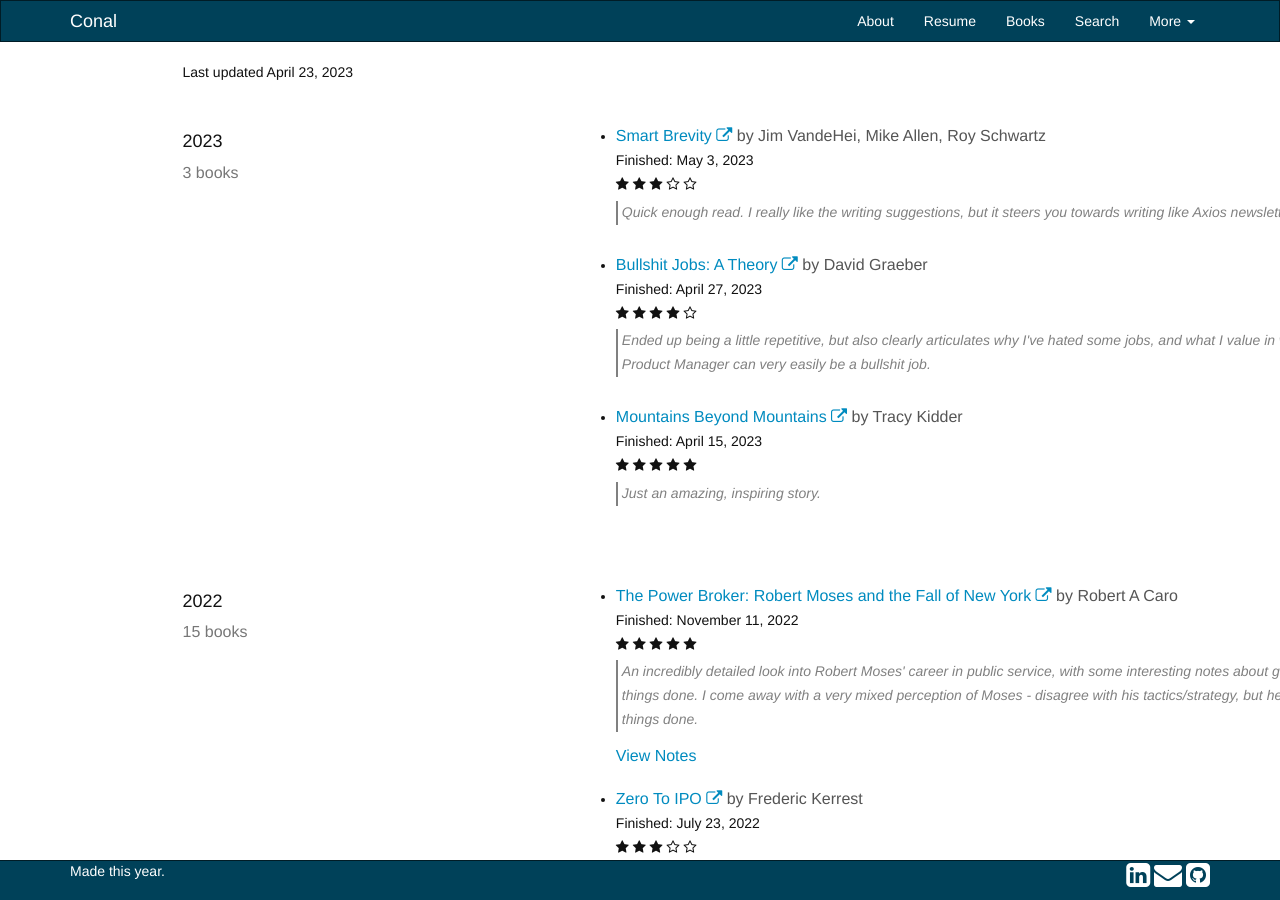
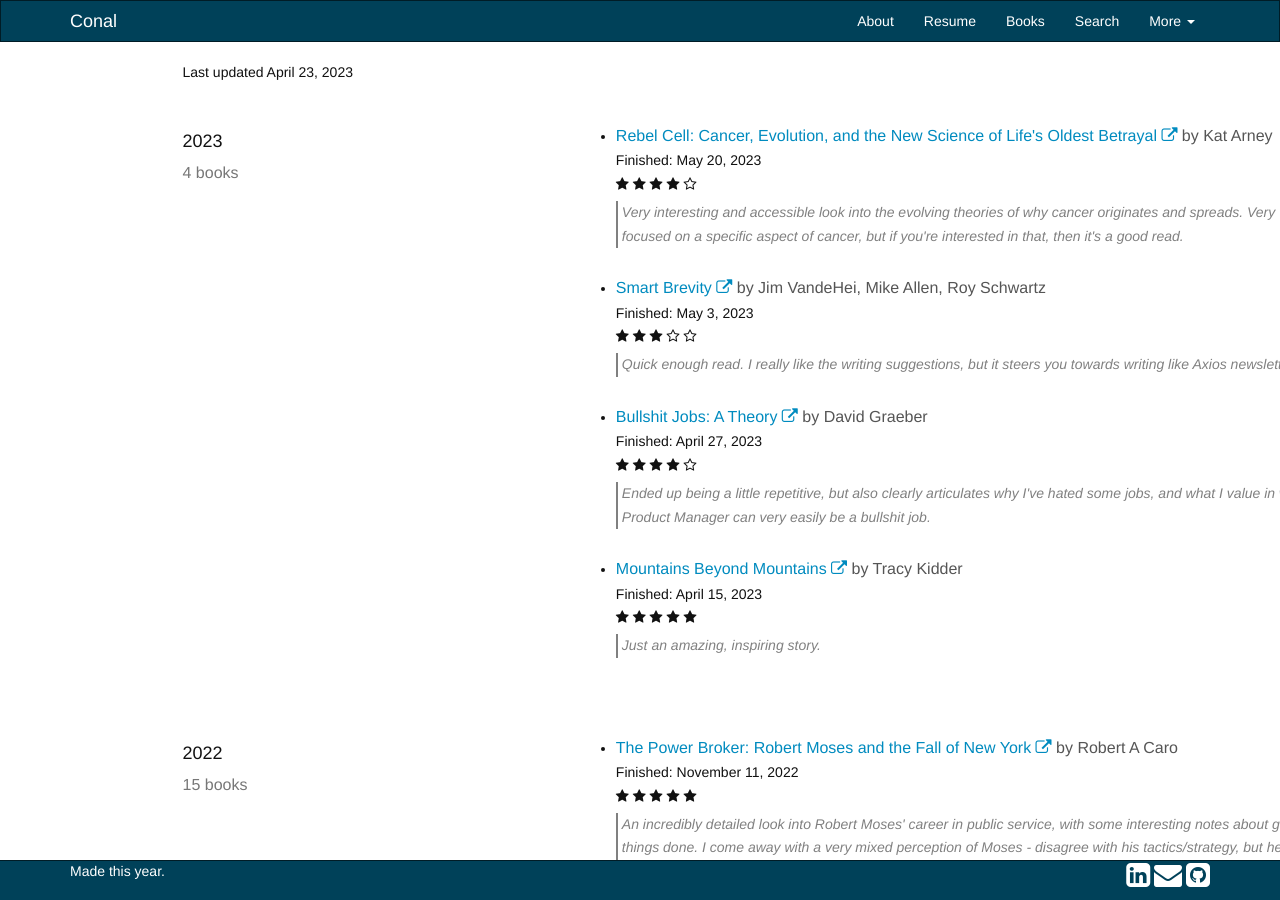
Before and after one commit to cms5109/cms5109.github.io, a Jekyll site: the page built from books.html, in a window 1280 px wide and 900 px high. Built offline with Jekyll 4.4.1, drawn with Linux system fonts in a browser that asks for light colours; nearby versions of some CDN libraries; comment, search, counter and statistics services are not loaded; a style sheet for code colours, icons or effects is not loaded; some of the changed lines change nothing that is shown.

Commit message:
Adding notes from good strategy bad strategy

```diff
--- a/_data/books.yml
+++ b/_data/books.yml
@@ -2,6 +2,13 @@
 list:
   - year: "2023"
     books:
+      - title: "Rebel Cell: Cancer, Evolution, and the New Science of Life's Oldest Betrayal"
+        author: Kat Arney
+        link: https://www.amazon.com/Rebel-Cell-Evolution-Science-Betrayal/dp/1950665305
+        finished: May 20, 2023
+        stars: 4
+        quick_take: "Very interesting and accessible look into the evolving theories of why cancer originates and spreads. Very focused on a specific aspect of cancer, but if you're interested in that, then it's a good read."
+
       - title: "Smart Brevity"
         author: Jim VandeHei, Mike Allen, Roy Schwartz
         link: https://www.amazon.com/Smart-Brevity-Power-Saying-More/dp/1523516976
--- /dev/null
+++ b/_posts/2023-05-20-notes-from-good-strategy-bad-strategy.md
@@ -0,0 +1,98 @@
+---
+layout: post
+title: Notes from Good Strategy Bad Strategy
+book_title: "Good Strategy/Bad Strategy: The difference and why it matters"
+date: 2022-03-30 9:00
+categories: leadership strategy
+---
+
+#### Page 6: ###
+A strategy that fails to define a variety of plausible and feasible immediate actions is missing a critical component.
+
+Executives who complain about "execution" problems have usually confused strategy with goal setting. When the "strategy" process is basically a game of setting performance goals - so much market share and so much profit, so many students graduating high school, so many visitors to the museum - then there remains a yawning gap between these ambitions and action. Strategy is about _how_ and organization will move forward. Doing strategy is figuring out _how_ to advance the organization's interests.
+
+<br>
+
+#### Page 7: ###
+A good strategy has an essential logical structure that I call the _kernel._ The kernel of a strategy contains three elements: a diagnosis, a guiding policy, and coherent action. The guiding policy specifies the approach to dealing with the obstacles called out in the diagnosis. It is like a signpost, marking the direction forward but not defining the details of the trip. Coherent actions are feasible coordinated policies, resource commitments, and actions designed to carry out the guiding policy.
+
+<br>
+
+#### Page 32: ###
+To detect a bad strategy, look for one of its four major hallmarks:
+* **Fluff.** Fluff is a form of gibberish masquerading as strategic concepts or arguments. It uses "Sunday" words (words that are inflated and unnecessarily abstruse) and apparently esoteric concepts to create the illusion of high-level thinking.
+* **Failure to face the challenge.** Bad strategy fails to recognize or define the challenge. When you cannot define the challenge, you cannot evaluate a strategy or improve it.
+* **Mistaking goals for strategy.** Many bad strategies are just statements of desire rather than plans for overcoming obstacles.
+* **Bad strategic objectives.** A strategic objective is set by a leader as a means to an end. Strategic objectives are "bad" when they fail to address critical issues or when they are impracticable.
+
+<br>
+
+#### Page 48: ###
+In Europe, motivational speakers are not the staple on the management lecture circuit that they are in the United States, where the doctrine of leadership as motivation is alive and well. Here, for example, is H. Ross Perot: "Most people give up just when they're about to achieve success. They quit on the one-yard line. They give up at the last minute of the game, one foot from a winning touchdown."
+
+Hearing this, many Americans nod in agreement. Many Europeans, by contrast, hear the echo of the "one last push" at Passchendaele. There, the slaughtered troops did not suffer from a lack of motivation. They suffered from a lack of competent strategic leadership. Motivation is an essential part of life and success, and a leader may justly ask for "one last push," but the leader's job is more than that. The job of the leader is also to create the conditions that will make that push effective, to have a strategy worthy of the effort called upon.
+
+<br>
+
+#### Page 77: ###
+The kernel of a strategy contains three elements:
+1. A _diagnosis_ that defines or explains the nature of the challenge. A good diagnosis simplifies the often overwhelming complexity of reality by identifying certain aspects of the situation as critical.
+1. A _guiding policy_ for dealing with the challenge. This is an overall approach chosen to cope with or overcome the obstacles identified in the diagnosis.
+1. A set of _coherent actions_ that are designed to carry out the guiding policy. These are steps that are coordinated with one another to work together in accomplishing the guiding policy.
+
+Here are some examples:
+* For a doctor, the challenge appears as a set of signs and symptoms together with a history. The doctor makes a clinical diagnosis, naming a disease or pathology. The therapeutic approach chosen is the doctor's guiding policy. The doctor's specific prescriptions for diet, therapy, and medication are the set of coherent actions to be taken.
+* Inn business, the challenge is usually dealing with change and competition. The first step toward effective strategy is diagnosing the specific structure of the challenge rather than simply naming performance goals. The second step is choosing an overall guiding policy for dealing with the situation that builds on or creates some type of leverage or advantage. The third step is the design of a configuration of actions and resource allocations that implement the chosen guiding policy.
+
+<br>
+
+#### Page 84: ###
+The guiding policy outlines an overall approach for overcoming the obstacles highlighted by the diagnosis. It is "guiding" because it channels action in certain directions without defining exactly what shall be done. ...
+
+A guiding policy creates advantage by _anticipating_ the actions and reactions of others, by _reducing the complexity and ambiguity_ in the situation, by exploiting the _leverage_ inherent in concentrating effort on a pivotal or decisive aspect of the situation, and by creating policies and actions that are _coherent_ each building on the other rather than canceling one another out.
+
+<br>
+
+#### Page 92: ###
+The idea that coordination, by itself, can be a source of advantage is a very deep principle. It is often underappreciated because people tend to think of coordination in terms of continuing mutual adjustments among agents. Strategic coordination, or coherence, is not ad hoc mutual adjustment. It is coherence imposed on a system by policy and design. ...
+
+But decentralized decision making cannot do everything. In particular, it may fail when either the costs or benefits of actions are not borne by the decentralized actors. The split between the costs and benefits may occur across organizational units or between the present and the future. And decentralized coordination is difficult when benefits accrue only if decisions are properly coordinated. Of course, centrally designed policies can also fail if the decision makers are foolish, in the pay of special interest groups, or simply choose incorrectly.
+
+<br>
+
+#### Page 111: ###
+
+Like the Surveyor design teams, every organization faces a situation where the full complexity and ambiguity of the situation is daunting. An important duty of any leader is to absorb a large part of that complexity and ambiguity, passing on to the organization a simpler problem - one that is solvable. Many leaders fail badly at this responsibility, announcing ambitious goals without resolving a good chunk of ambiguity about the specific obstacles to be overcome. To take responsibility is more than a willingness to accept the blame. It is setting proximate objectives and handing the organization a problem it can actually solve. ...
+
+The more dynamic the situation, the poorer your foresight will be. Therefore, the more uncertain and dynamic the situation, the more _proximate_ a strategic objective must be. The proximate objective is guided by forecasts of the future, but the more uncertain the future, the more its essential logic is that of "taking a strong position and creating options," not of looking far ahead.
+
+<br>
+
+#### Page 242: ###
+
+In the same way [as a scientific hypothesis], a good business strategy deals with the edge between the known and the unknown. Again, it is competition with others that pushes us to the edges of knowledge. Only there are found the opportunities to keep ahead of rivals. There is no avoiding it. That uneasy sense of ambiguity you feel is real. It is the scent of opportunity.
+
+<br>
+
+#### Page 258: ###
+
+"Young man," said Carnegie, squinting dubiously at the consultant, "if you can tell me something about management that is worth hearing, I will send you a check for ten thousand dollars."
+
+Now, ten thousand dollars was a great deal of money in 1890. Conversation stopped as the people nearby turned to hear what Taylor would say.
+
+"Mr. Carnegie," Taylor said, "I would advise you to make a list of the ten most important things you can do. And then, start doing number one."
+
+And, the story goes, a week later Taylor received a check for ten thousand dollars. ...
+
+Later that night, I saw that there was aa deeper truth in the story. Carnegie's benefit was not from the list itself. It came from actually constructing the list.
+
+<br>
+
+#### Page 267: ###
+
+The problem is that there might be better ideas out there, just beyond the edge of our vision. But we accept early closure because letting go of a judgement is painful and disconcerting. To search for a new insight, one would have to put aside the the comfort of being oriented and once again cast around in choppy waters for a new source of stability. There is the fear of coming up empty-handed. Plus, it is unnatural, even painful, to question our own ideas. ...
+
+What follows are a few techniques that I have found useful in jogging minds loose from their ruts, for helping to check that strategies have some coherence, and for improving your ability to make judgements as well as critique them.
+* The Kernel - the kernel is a list reminding us that a good strategy has, at a minimum, three essential components: a _diagnosis_ of the situation, the choice of an overall _guiding policy_, and the design of _coherent action._
+* Problem-Solution - Many attempts at strategy lack a good diagnosis. Hence, it is useful to have mental tools for working backward from a guiding policy to the realm of diagnosis and fact.
+* Create-Destroy - Overcoming quick closure is simple in principle: you look for additional insights and strategies. But, most of the time, when asked to generate more alternatives, people simply add one or two shallow alternatives to their initial insight. ...A new alternative should flow from a reconsideration of the facts of the situation, and it should also address the weaknesses of any already developed alternatives.
```
